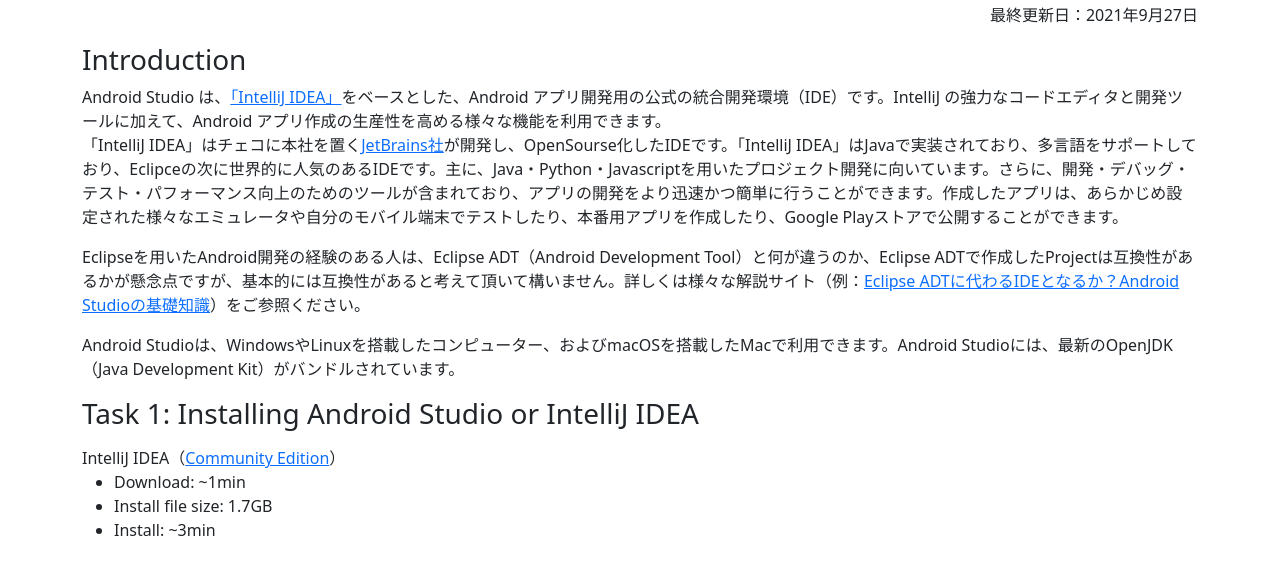
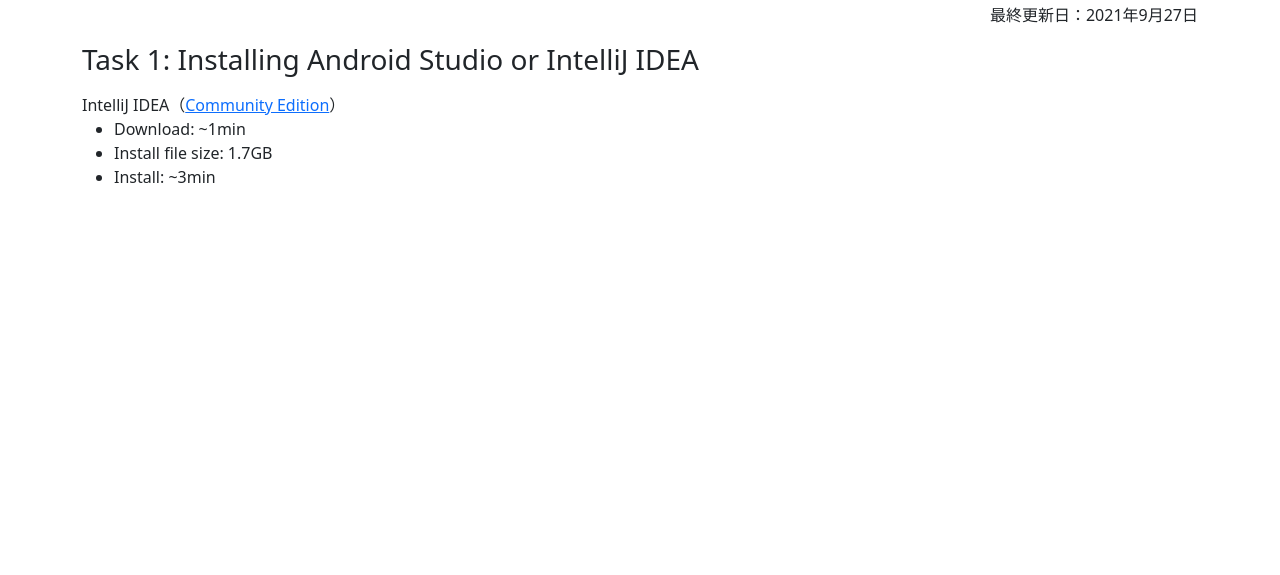
Before and after one commit to WIL-glz/Kotlin, a plain HTML site: page set-up.html in a window 1280 px wide. Shown: the part 53-628 px from the top of the page. Drawn offline with Linux system fonts and the light colour scheme.

Commit message:
Update set-up.html

```diff
--- a/set-up.html
+++ b/set-up.html
@@ -11,14 +11,6 @@
                 最終更新日：2021年9月27日
           </p>
 
-            <div class="contents">
-                <h3>Introduction</h3>
-                <p>Android Studio は、<a class="external-link" href="https://www.jetbrains.com/idea/">「IntelliJ IDEA」</a>をベースとした、Android アプリ開発用の公式の統合開発環境（IDE）です。IntelliJ の強力なコードエディタと開発ツールに加えて、Android アプリ作成の生産性を高める様々な機能を利用できます。
-                    <br />「IntelliJ IDEA」はチェコに本社を置く<a class="external-link" href="https://www.jetbrains.com/ja-jp/company/">JetBrains社</a>が開発し、OpenSourse化したIDEです。「IntelliJ IDEA」はJavaで実装されており、多言語をサポートしており、Eclipceの次に世界的に人気のあるIDEです。主に、Java・Python・Javascriptを用いたプロジェクト開発に向いています。さらに、開発・デバッグ・テスト・パフォーマンス向上のためのツールが含まれており、アプリの開発をより迅速かつ簡単に行うことができます。作成したアプリは、あらかじめ設定された様々なエミュレータや自分のモバイル端末でテストしたり、本番用アプリを作成したり、Google Playストアで公開することができます。
-                </p>
-                <p>Eclipseを用いたAndroid開発の経験のある人は、Eclipse ADT（Android Development Tool）と何が違うのか、Eclipse ADTで作成したProjectは互換性があるかが懸念点ですが、基本的には互換性があると考えて頂いて構いません。詳しくは様々な解説サイト（例：<a class="external-link" href="https://www.atmarkit.co.jp/ait/articles/1306/13/news028_2.html">Eclipse ADTに代わるIDEとなるか？Android Studioの基礎知識</a>）をご参照ください。</p>
-                <p>Android Studioは、WindowsやLinuxを搭載したコンピューター、およびmacOSを搭載したMacで利用できます。Android Studioには、最新のOpenJDK（Java Development Kit）がバンドルされています。</p>
-            </div>
             <div class="contents">
                 <h3>Task 1: Installing Android Studio or IntelliJ IDEA</h3>
                 <p></p>
```
